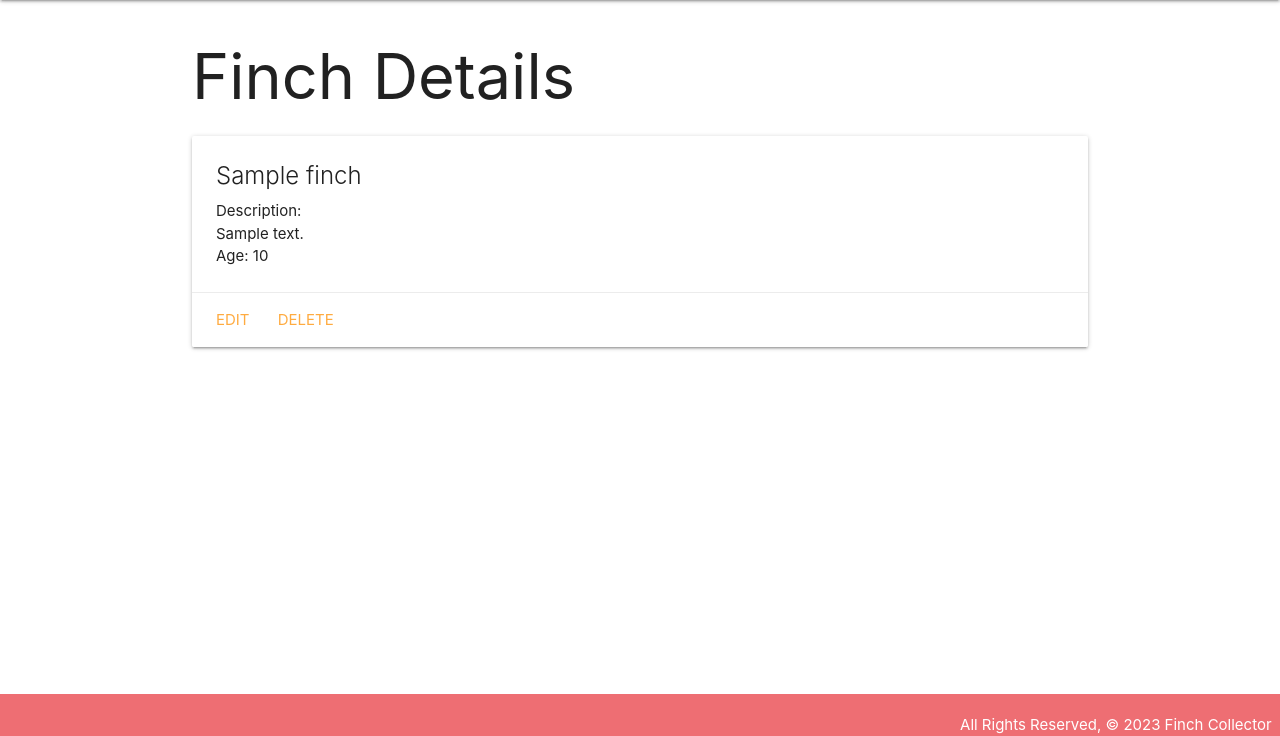
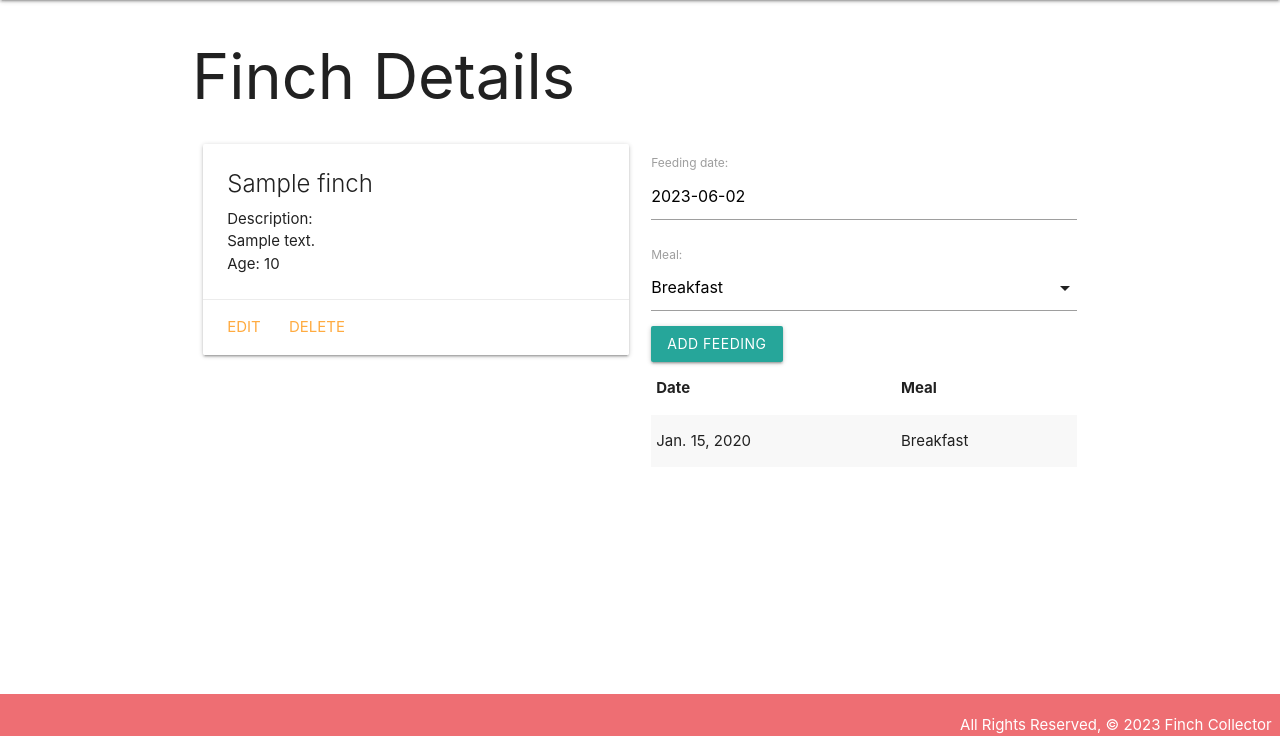
Before and after one commit to NeeluT/finchcollector, a Django app: page /finches/1/ in a window 1280 px wide. Shown: the part 64-800 px from the top of the page. Run offline with Django 4.2, Linux system fonts and the light colour scheme; tables that the repository leaves empty hold one stand-in row (values such as "Sample post").

Commit message:
Add feeding list and 'Add Feeding' feature

```diff
--- /dev/null
+++ b/main_app/forms.py
@@ -0,0 +1,7 @@
+from django.forms import ModelForm
+from .models import Feeding
+
+class FeedingForm(ModelForm):
+    class Meta:
+        model = Feeding
+        fields = ['date', 'meal']
--- a/main_app/models.py
+++ b/main_app/models.py
@@ -1,5 +1,11 @@
 from django.db import models
 from django.urls import reverse
+
+MEALS = (
+    ('B', 'Breakfast'),
+    ('L', 'Lunch'),
+    ('D', 'Dinner'),
+)
 
 # Create your models here.
 
@@ -13,3 +19,19 @@ class Finch(models.Model):
 
     def get_absolute_url(self):
         return reverse('detail', kwargs={'finch_id': self.id})
+
+class Feeding(models.Model):
+    date = models.DateField('feeding date')
+    meal = models.CharField(
+        max_length=1,
+        choices = MEALS,
+        default = MEALS[0][0]
+        )
+    finch = models.ForeignKey(Finch, on_delete=models.CASCADE)
+
+    def __str__(self):
+        # Nice method for obtaining the friendly value of a Field.choice
+        return f"{self.get_meal_display()} on {self.date}"
+
+    class Meta:
+        ordering = ['-date']
--- a/main_app/templates/base.html
+++ b/main_app/templates/base.html
@@ -1,4 +1,3 @@
-
 {% load static %}
 
 <!DOCTYPE html>
@@ -7,9 +6,10 @@
   <meta charset="UTF-8">
   <meta name="viewport" content="width=device-width, initial-scale=1.0">
   <meta http-equiv="X-UA-Compatible" content="ie=edge">
-  <title>Cat Collector</title>
+  <title>Finch Collector</title>
   <link rel="stylesheet" href="https://cdnjs.cloudflare.com/ajax/libs/materialize/1.0.0/css/materialize.min.css">
   <link rel="stylesheet" type="text/css" href="{% static 'css/style.css' %}">
+  <script src="https://cdnjs.cloudflare.com/ajax/libs/materialize/1.0.0/js/materialize.min.js"></script>
 </head>
 <body>
   <header class="navbar-fixed">
--- a/main_app/templates/finches/detail.html
+++ b/main_app/templates/finches/detail.html
@@ -3,7 +3,9 @@
 
 <h1>Finch Details</h1>
 
-<div class="card">
+<div class="row">
+  <div class="col s6">
+    <div class="card">
       <div class="card-content">
         <span class="card-title">{{ finch.name }}</span>
         <p>Description: {{ finch.description|linebreaks }}</p>
@@ -17,6 +19,43 @@
         <a href="{% url 'finches_update' finch.id %}">Edit</a>
         <a href="{% url 'finches_delete' finch.id %}">Delete</a>
       </div>
+    </div>
   </div>
+  <!-- New Markup Below -->
+  <div class="col s6">
+    <form action="{% url 'add_feeding' finch.id %}"  method="POST">
+      {% csrf_token %}
+      <!-- Render the inputs -->
+      {{ feeding_form.as_p }}
+      <input type="submit" class="btn" value="Add Feeding">
+    </form>
+      <table class="striped">
+        <thead>
+          <tr><th>Date</th><th>Meal</th></tr>
+        </thead>
+        <tbody>
+          {% for feeding in finch.feeding_set.all %}
+            <tr>
+              <td>{{feeding.date}}</td>
+              <td>{{feeding.get_meal_display}}</td>
+            </tr>
+          {% endfor %}
+        </tbody>
+      </table>
+  </div>
+  <!-- New Markup Above -->
+</div>
 
+<script>
+  const dateEl = document.getElementById('id_date');
+  M.Datepicker.init(dateEl, {
+      format: 'yyyy-mm-dd',
+      defaultDate: new Date(),
+      setDefaultDate: true,
+      autoClose: true
+  });
+
+  selectEl = document.getElementById('id_meal');
+  M.FormSelect.init(selectEl);
+</script>
 {% endblock %}
--- a/main_app/urls.py
+++ b/main_app/urls.py
@@ -9,5 +9,6 @@ urlpatterns = [
     path('finches/<int:finch_id>/', views.finches_detail, name='detail'),
     path('finches/create/', views.FinchCreate.as_view(), name='finches_create'),
     path('finches/<int:pk>/update/', views.FinchUpdate.as_view(), name='finches_update'),
-    path('finches/<int:pk>/delete/', views.FinchDelete.as_view(), name='finches_delete')
+    path('finches/<int:pk>/delete/', views.FinchDelete.as_view(), name='finches_delete'),
+    path('finches/<int:finch_id>/add_feeding/', views.add_feeding, name='add_feeding')
 ]
--- a/main_app/views.py
+++ b/main_app/views.py
@@ -1,6 +1,8 @@
-from django.shortcuts import render
+from django.shortcuts import render, redirect
 from django.views.generic.edit import CreateView, UpdateView, DeleteView
 from .models import Finch
+from .forms import FeedingForm
+
 
 
 
@@ -19,8 +21,9 @@ def finches_index(request):
 
 def finches_detail(request, finch_id):
     finch = Finch.objects.get(id=finch_id)
+    feeding_form = FeedingForm()
     return render(request, 'finches/detail.html', {
-    'finch': finch
+    'finch': finch, 'feeding_form': feeding_form
   })
 
 class FinchCreate(CreateView):
@@ -34,3 +37,14 @@ class FinchUpdate(UpdateView):
 class FinchDelete(DeleteView):
   model = Finch
   success_url = '/finches'
+
+def add_feeding(request, finch_id):
+  #create a ModelForm instance using the data that was submitted in the form
+  form = FeedingForm(request.POST)
+  #Validate the form
+  if form.is_valid():
+    # We want a model instance but we can't save to the db yet because we have not assigned the finch_id FK
+    new_feeding = form.save(commit=False)
+    new_feeding.finch_id = finch_id
+    new_feeding.save()
+  return redirect('detail', finch_id=finch_id)
```
Also changed, not shown: main_app/migrations/0002_feeding.py (added), main_app/migrations/0003_alter_feeding_options_rename_cat_feeding_finch.py (added).
